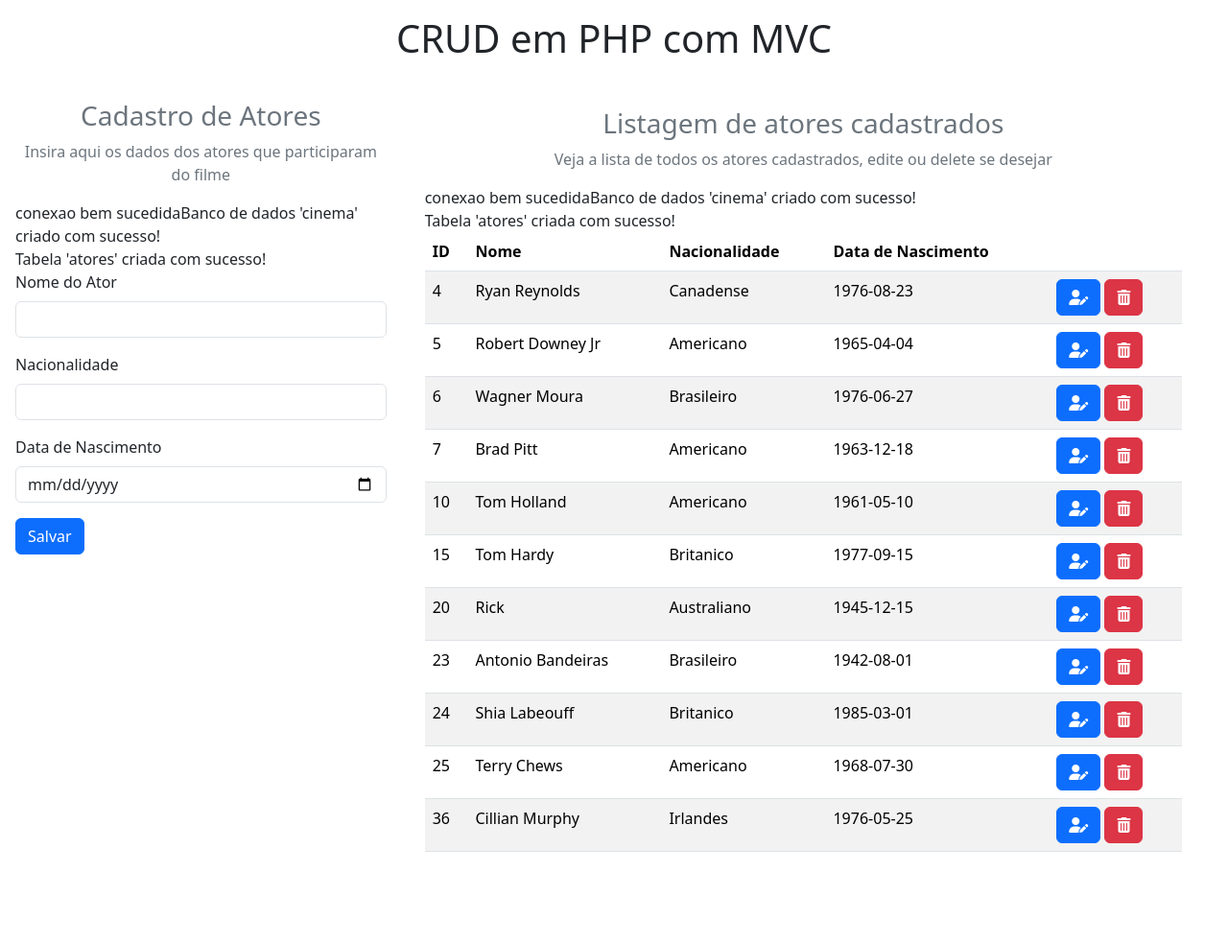
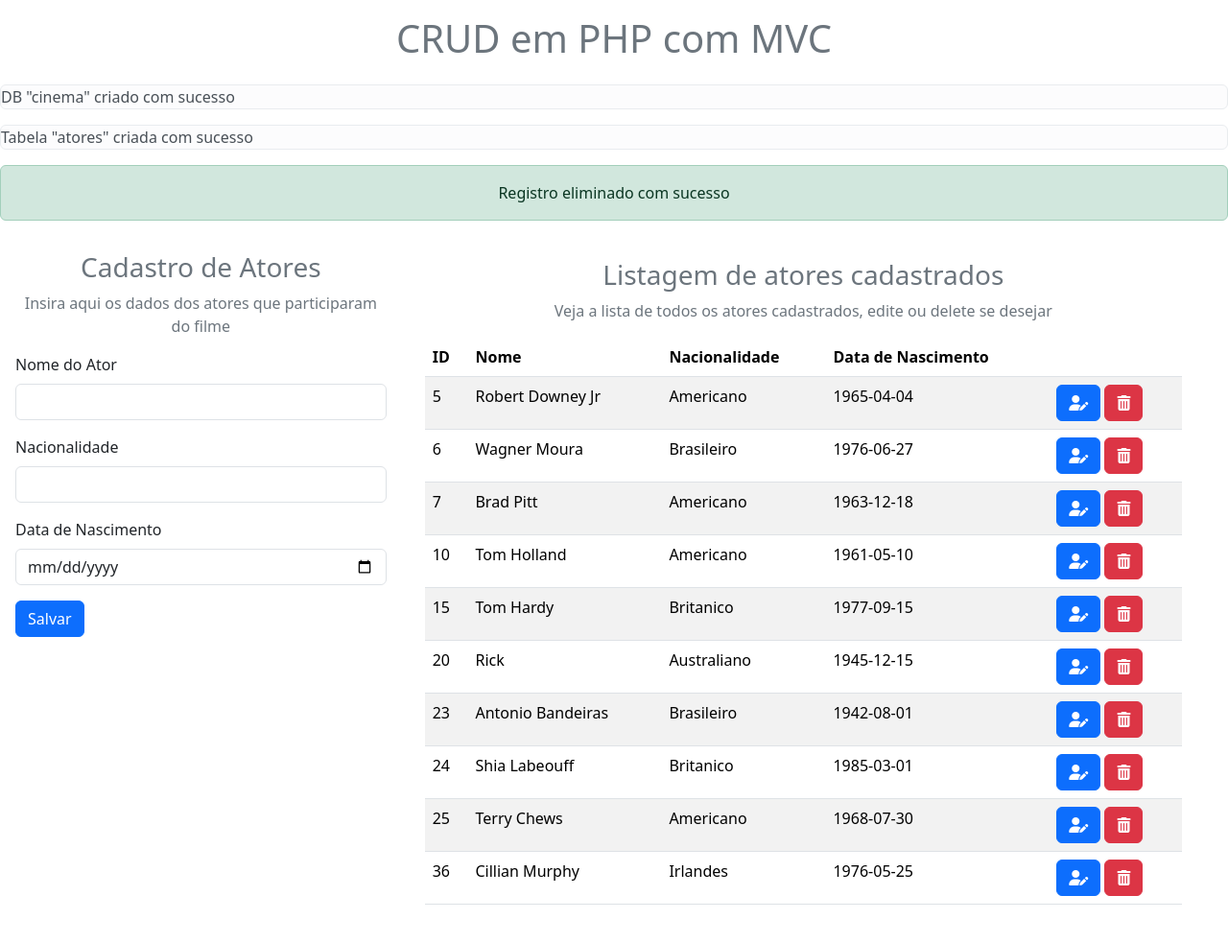
Before and after one commit to rafaellang1/crud_php, a PHP site: page /index.php?id=4 in a window 1280 px wide. Shown: the whole page at 96% size. Before the commit the page ends 888 px from the top, so only its background shows below. Run offline with PHP 8.4, Linux system fonts and the light colour scheme; data comes from the database, SQL or seed files in the repository; some libraries are stand-ins or nearby versions.

Commit message:
deleteController inserido

```diff
--- /dev/null
+++ b/controller/deleteController.php
@@ -0,0 +1,14 @@
+<?php
+
+    if(!empty($_GET["id"])) {
+        $id=$_GET["id"];
+        $sql=$connection->query(" delete from atores where id=$id ");
+
+        if($sql==1) {
+            echo '<div class="alert alert-success text-center"> Registro eliminado com sucesso</div>';
+        }else {
+            '<div class="alert alert-danger"> Erro ao tentar eliminar o registro</div>';
+        }
+    }
+
+?>
--- a/index.php
+++ b/index.php
@@ -8,13 +8,22 @@
     <title>Projeto MVC</title>
 </head>
 <body>
-    <h1 class="text-center p-3">CRUD em PHP com MVC</h1>
+    <script>
+        function eliminar() {
+            var response=confirm("Tem certeza que deeja eliminar o registro?");
+            return response
+        }
+    </script>
+    <h1 class="text-center p-3 text-secondary">CRUD em PHP com MVC</h1>
+    <?php
+        include "model/connection.php";
+        include "controller/deleteController.php";
+    ?>
     <div class="container-fluid row">
         <form class="col-4 p-3" method="POST">
             <h3 class="text-center text-secondary">Cadastro de Atores</h3>
             <p class="text-center text-secondary">Insira aqui os dados dos atores que participaram do filme</p>
             <?php
-                include "model/connection.php";
                 include "controller/createController.php";
             ?>
             <div class="mb-3">
@@ -48,7 +57,7 @@
                 </thead>
                 <tbody>
                     <?php
-                        include "model/connection.php";
+                        // include "model/connection.php";
                         $sql = $connection->query(" select * from atores ");
                         while($data = $sql->fetch_object()) { ?>
                             <tr>
@@ -58,7 +67,7 @@
                                 <td><?= $data->data_nascimento ?></td>
                                 <td>
                                     <a href="updateController.php?id=<?= $data->id ?>" class="btn btn-small btn-primary"><i class="fa-solid fa-user-pen"></i></i></a>
-                                    <a href="" class="btn btn-small btn-danger"><i class="fa-solid fa-trash-can"></i></i></a>
+                                    <a onclick="return eliminar()" href="index.php?id=<?= $data->id ?>" class="btn btn-small btn-danger"><i class="fa-solid fa-trash-can"></i></i></a>
                                 </td>
                             </tr>
                        <?php }
--- a/model/connection.php
+++ b/model/connection.php
@@ -5,12 +5,14 @@
     if ($connection->connect_error) {
         die("Erro na conexão: ".$connection->connect_error);
     }
-    echo "conexao bem sucedida";
+    // echo "conexao bem sucedida";
 
     // Cria o banco de dados "cinema" se ele não existir
     $criarBanco = "CREATE DATABASE IF NOT EXISTS cinema";
+
+
     if ($connection->query($criarBanco) === TRUE) {
-        echo "Banco de dados 'cinema' criado com sucesso!<br>";
+        echo '<div class="alert alert-light p-0 sz-2">DB "cinema" criado com sucesso<br></div>';
     } else {
         echo "Erro ao criar o banco de dados 'cinema': " . $connection->error . "<br>";
     }
@@ -27,7 +29,7 @@
     )";
 
     if ($connection->query($criarTabela) === TRUE) {
-        echo "Tabela 'atores' criada com sucesso!";
+        echo '<div class="alert alert-light p-0">Tabela "atores" criada com sucesso</div>';
     } else {
         echo "Erro ao criar a tabela 'atores': " . $connection->error;
     }
```
Also changed, not shown: model/cinemas.sql (deleted, +0 -9 lines).
